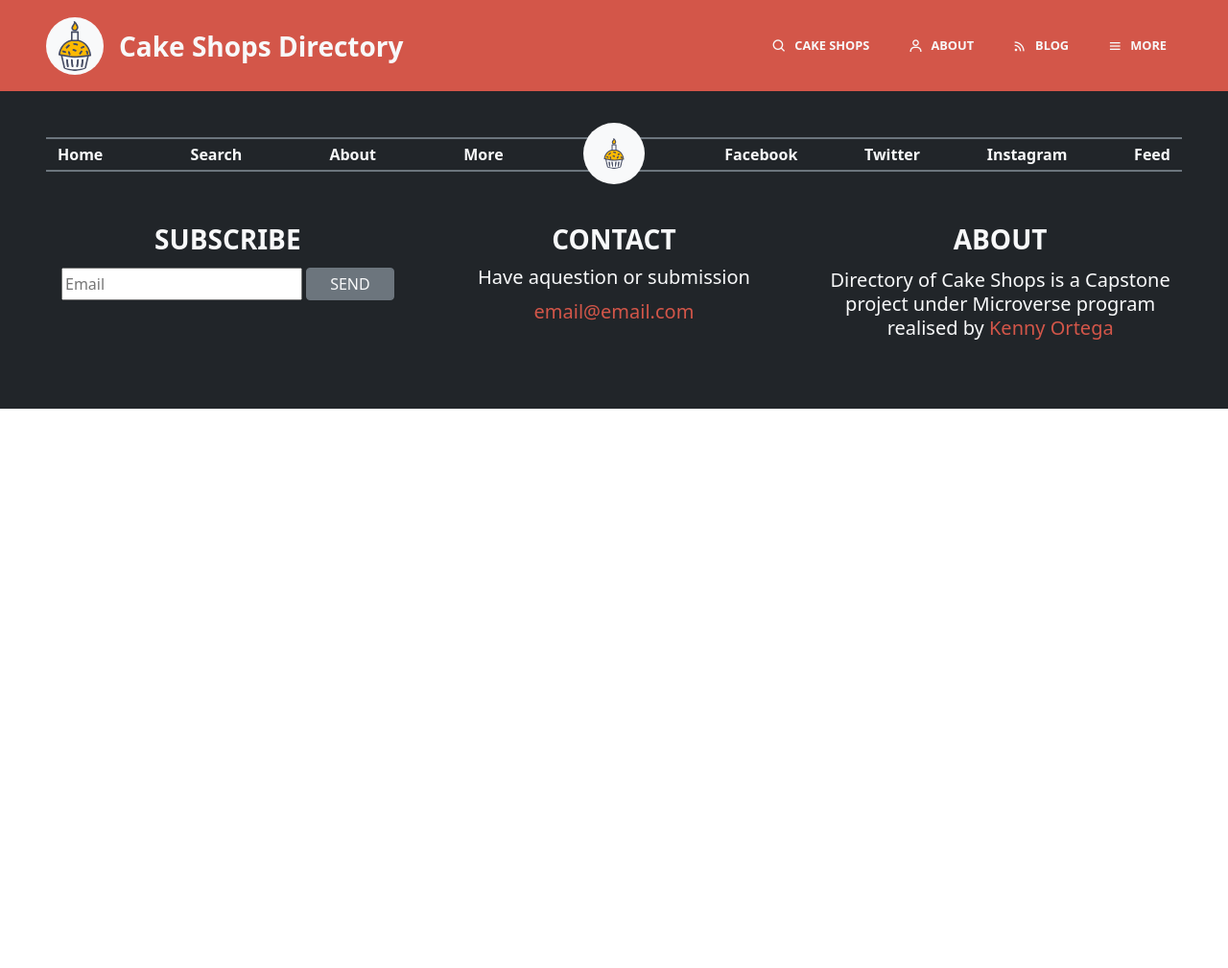
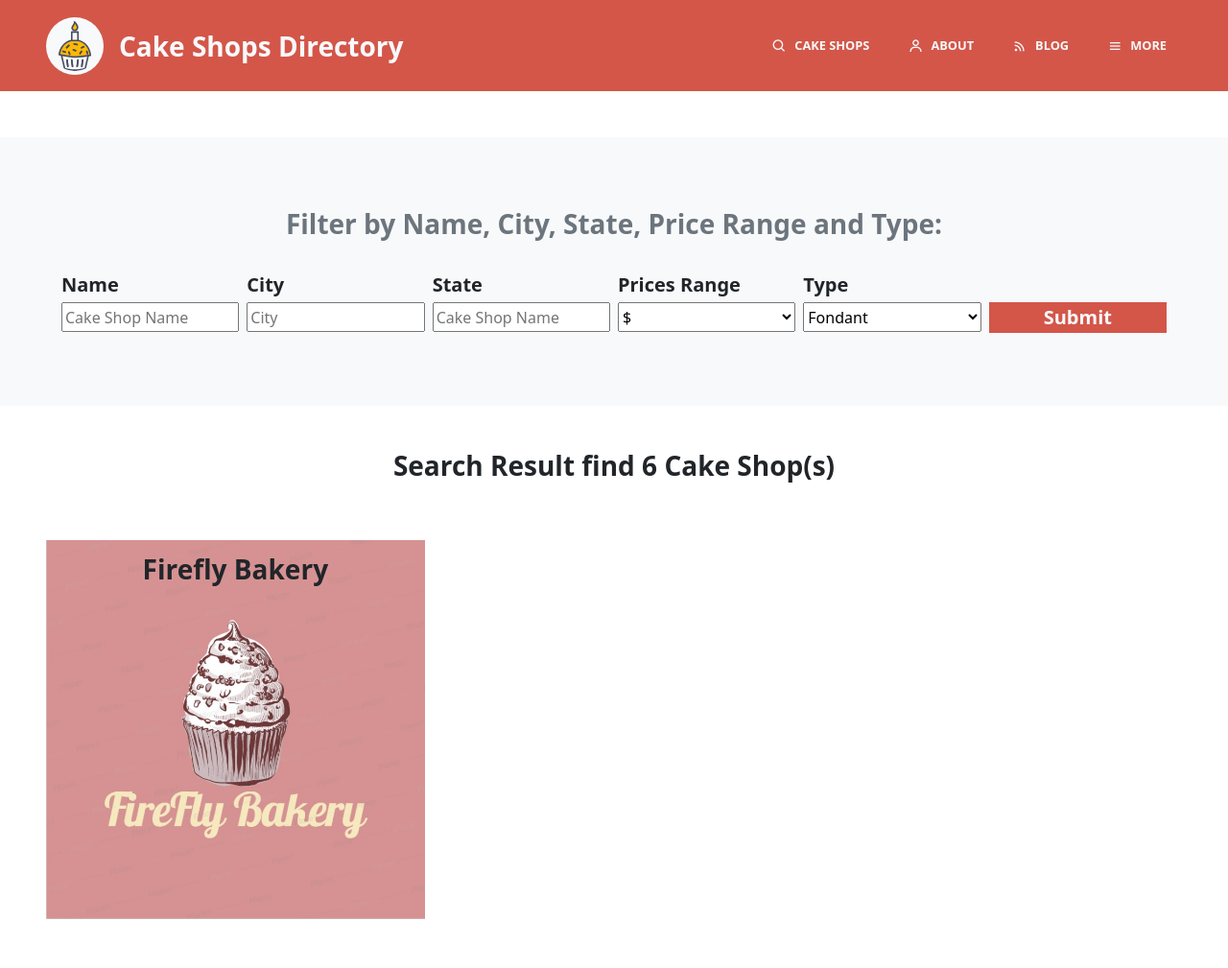
Before and after one commit to kensayo/Bakers-Directory, a plain HTML site: page search.html in a window 1280 px wide. Shown: the top 1009 px of the page at 96% size. Before the commit the page ends 800 px from the top, so only its background shows below. Drawn offline with nearby package versions, Linux system fonts and the light colour scheme.

Commit message:
Added Search HTML
Added images and HTML for search page

```diff
--- a/search.html
+++ b/search.html
@@ -19,7 +19,7 @@
             class="navbar bg-red d-flex flex-md-row flex-column justify-content-center justify-content-md-between align-items-center px-5">
             <div class="d-flex flex-row align-items-center my-2">
                 <img src="img/logo.svg" class="img-fluid logo bg-light rounded-circle p-1" alt="Logo">
-                <h2 class="ps-3 fs-3 text-light fw-bold px-1">Cake Shops Directory</h2>
+                <a href="index.html" class="stretched-link"><h2 class="ps-3 fs-3 text-light fw-bold px-1">Cake Shops Directory</h2></a>
             </div>
             <div class="my-2">
                 <ul class="list-group list-group-horizontal">
@@ -44,7 +44,58 @@
         </nav>
     </header>
     <main>
-
+        <section class="my-3 my-md-5 bg-light p-3 p-md-5">
+            <form class="m-2 m-md-4">
+                <h2 class="p-1 my-4 fs-3 text-center text-secondary fw-bold">Filter by Name, City, State, Price Range and Type:</h2>
+                <div class="row">
+                    <div class="col-12 col-md-4 col-lg-2 p-1">
+                        <h3 class="fs-5 my-2 fw-bold">Name</h3>
+                        <input class="search w-100" type="text" placeholder="Cake Shop Name">
+                    </div>
+                    <div class="col-12 col-md-4 col-lg-2 p-1">
+                        <h3 class="fs-5 my-2 fw-bold">City</h3>
+                        <input class="search w-100" type="text" placeholder="City">
+                    </div>
+                    <div class="col-12 col-md-4 col-lg-2 p-1">
+                        <h3 class="fs-5 my-2 fw-bold">State</h3>
+                        <input class="search w-100" type="text" placeholder="Cake Shop Name">
+                    </div>
+                    <div class="col-12 col-md-4 col-lg-2 p-1">
+                        <h3 class="fs-5 my-2 fw-bold">Prices Range</h3>
+                        <select class="search w-100" aria-label="Select price range">
+                            <option selected value="1">$</option>
+                            <option value="2">$$</option>
+                            <option value="3">$$$</option>
+                            <option value="4">$$$$</option>
+                          </select>
+                    </div>
+                    <div class="col-12 col-md-4 col-lg-2 p-1">
+                        <h3 class="fs-5 my-2 fw-bold">Type</h3>
+                        <select class="search w-100" aria-label="Select Type">
+                            <option selected value="1">Fondant</option>
+                            <option value="2">Chocolate</option>
+                            <option value="3">Cream</option>
+                            <option value="4">Naked</option>
+                          </select>
+                    </div>
+                    <div class="col-12 col-md-4 col-lg-2 p-1">
+                        <h3 class="fs-5 my-2 fw-bold">&nbsp;</h3>
+                        <input class="rounded-0 search p-0 w-100 btn bg-red text-light fw-bold fs-5" type="submit"></div>
+                    </div>
+                </div>
+                </div>
+            </form>
+        </section>
+        <section>
+            <h1 class="fs-3 fw-bold text-center">Search Result find 6 Cake Shop(s)</h1>
+            <div class="my-3 p-1 p-md-3 p-lg-5">
+                <div class="col-12 col-md-6 col-lg-4 position-relative d-flex justify-content-center">
+                    <img class="img-fluid" alt="Search Result" src="img/logo-1.jpg">
+                    <h2 class="position-absolute  fs-3 fw-bold top-0 py-3">Firefly Bakery</h2>
+                    <a href="#" class="stretched-link"></a>
+                </div>
+            </div>
+        </section>
     </main>
     <footer class="p-5 bg-dark">
         <nav class="p-2 border-top border-bottom border-2 border-secondary">
```
Also changed, not shown: index.html (+5 -6 lines), img/logo-1.jpg (added), img/logo-2.jpg (added), img/logo-3.jpg (added), img/logo-4.jpg (added), img/logo-5.jpg (added).
